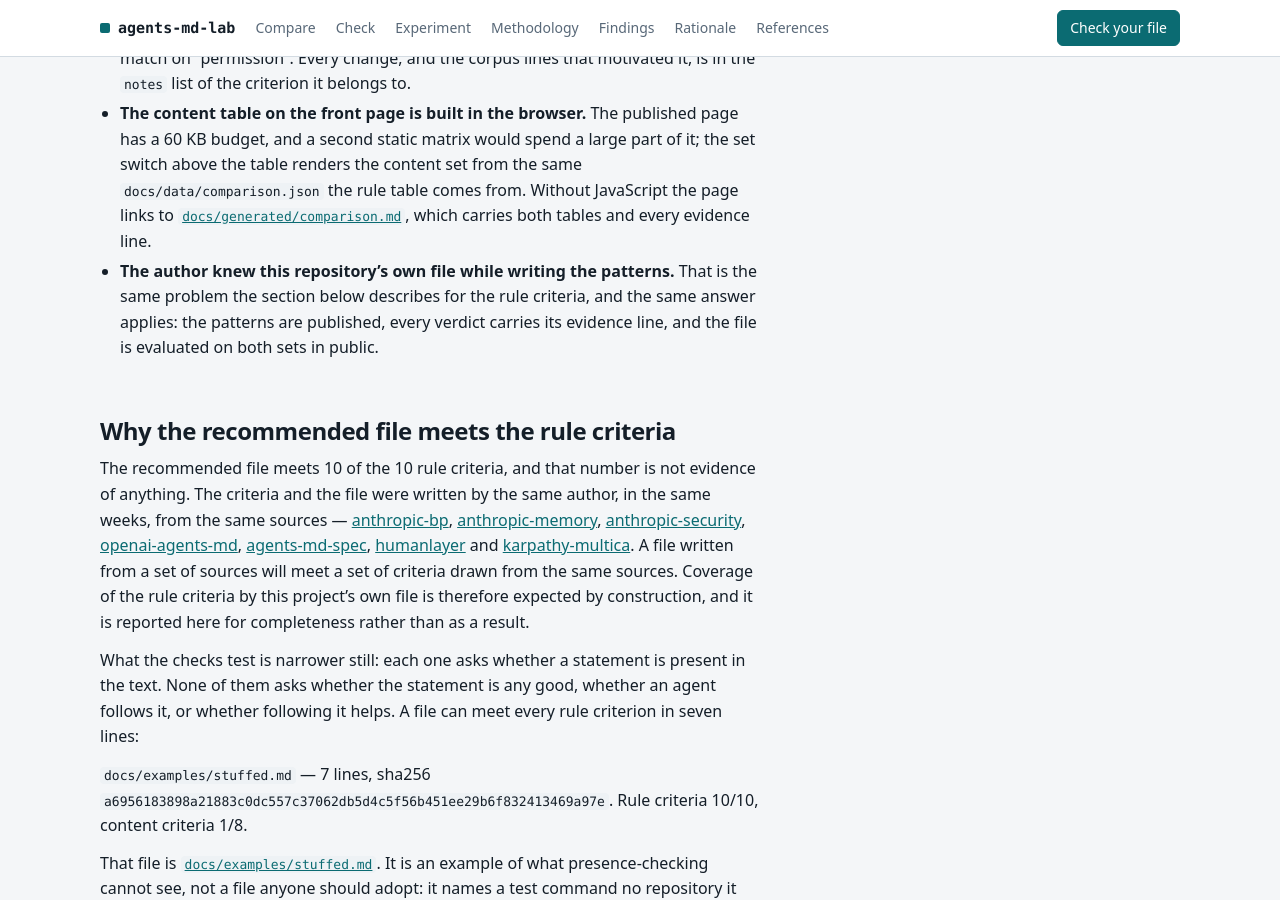
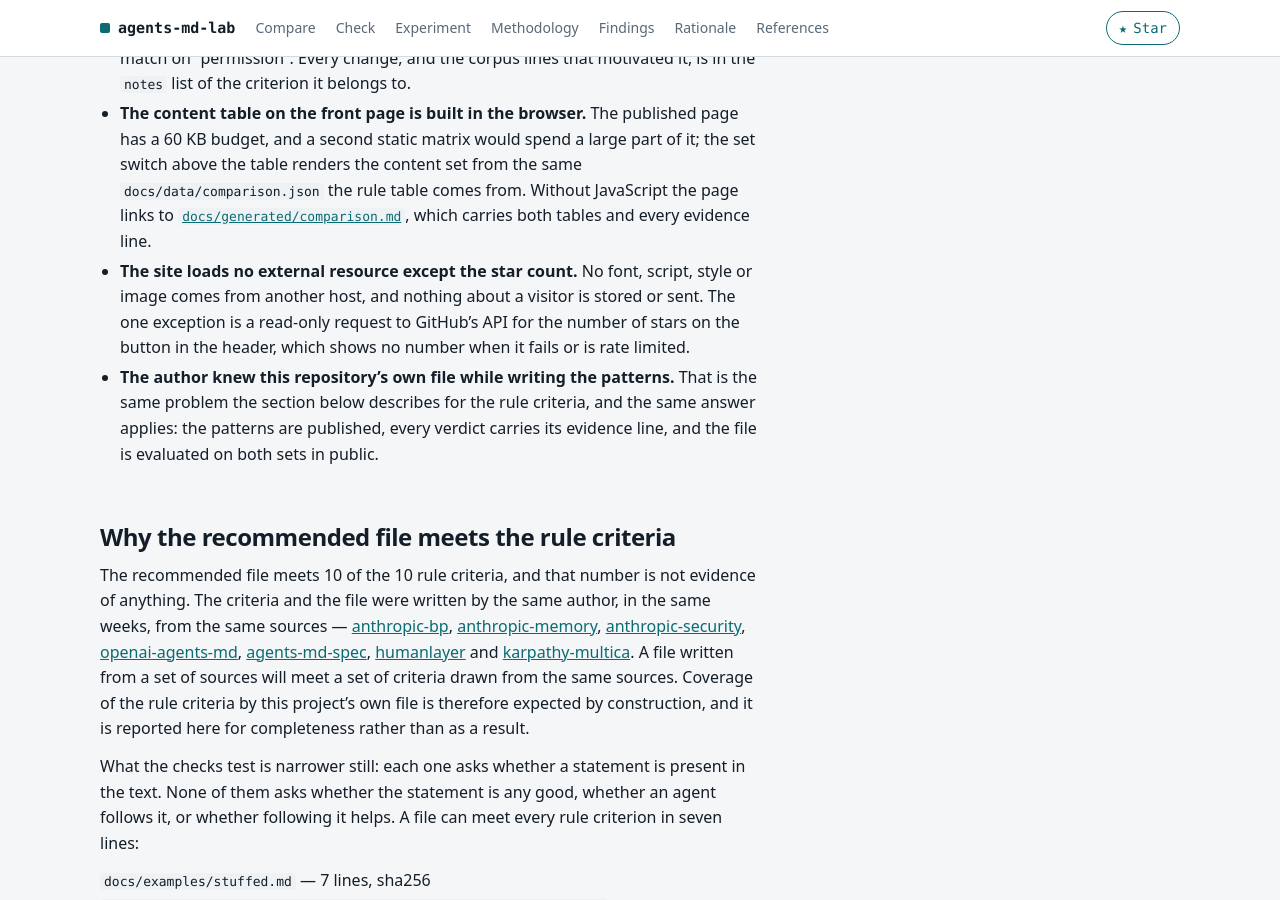
Before and after one commit to purpleeddy/agents-md-lab, a Jekyll site: the page built from docs/methodology.md, in a window 1280 px wide and 900 px high, scrolled down 8231 px. Built offline with Jekyll 4.4.1, drawn with Linux system fonts in a browser that asks for light colours.

Commit message:
Add the star button with a live count
The header now carries a star button on every page. Starring needs a
signed-in GitHub session, which a static page cannot open, so the button
is a link to the repository; the count beside it is read once from
GitHub's public repository endpoint and again two seconds after the
visitor comes back to the tab. That request is the only one this site
makes to another host, it is read only, and a failure or a rate limit
leaves the button with no number. The methodology says so, and a test
keeps the URL the only one in docs/compare.js.

Co-Authored-By: Claude Fable 5.1 <noreply@anthropic.com>

```diff
--- a/docs/_layouts/default.html
+++ b/docs/_layouts/default.html
@@ -22,7 +22,7 @@
       <li><a href="rationale.html">Rationale</a></li>
       <li><a href="references.html">References</a></li>
     </ul>
-    <a class="btn cta" href="index.html#check">Check your file</a>
+    <a class="star" href="https://github.com/purpleeddy/agents-md-lab" target="_blank" rel="noopener" aria-label="Star agents-md-lab on GitHub" title="Stars are given on GitHub; this opens the repository."><span aria-hidden="true">★</span> Star</a>
   </div>
 </nav>
 
--- a/docs/index.html
+++ b/docs/index.html
@@ -44,7 +44,7 @@
       <li><a href="rationale.html">Rationale</a></li>
       <li><a href="references.html">References</a></li>
     </ul>
-    <a class="btn cta" href="#check">Check your file</a>
+    <a class="star" href="https://github.com/purpleeddy/agents-md-lab" target="_blank" rel="noopener" aria-label="Star agents-md-lab on GitHub" title="Stars are given on GitHub; this opens the repository."><span aria-hidden="true">★</span> Star<span class="count" id="star-count"></span></a>
   </div>
 </nav>
 
--- a/docs/methodology.md
+++ b/docs/methodology.md
@@ -223,6 +223,10 @@ Two things about these patterns are worth stating plainly rather than leaving in
   comes from. Without JavaScript the page links to
   [`docs/generated/comparison.md`](https://github.com/purpleeddy/agents-md-lab/blob/main/docs/generated/comparison.md),
   which carries both tables and every evidence line.
+- **The site loads no external resource except the star count.** No font, script, style or
+  image comes from another host, and nothing about a visitor is stored or sent. The one
+  exception is a read-only request to GitHub's API for the number of stars on the button in the
+  header, which shows no number when it fails or is rate limited.
 - **The author knew this repository's own file while writing the patterns.** That is the same
   problem the section below describes for the rule criteria, and the same answer applies: the
   patterns are published, every verdict carries its evidence line, and the file is evaluated on
```
Also changed, not shown: docs/compare.js (+30 -0 lines), tests/test_docs.py (+17 -0 lines).
